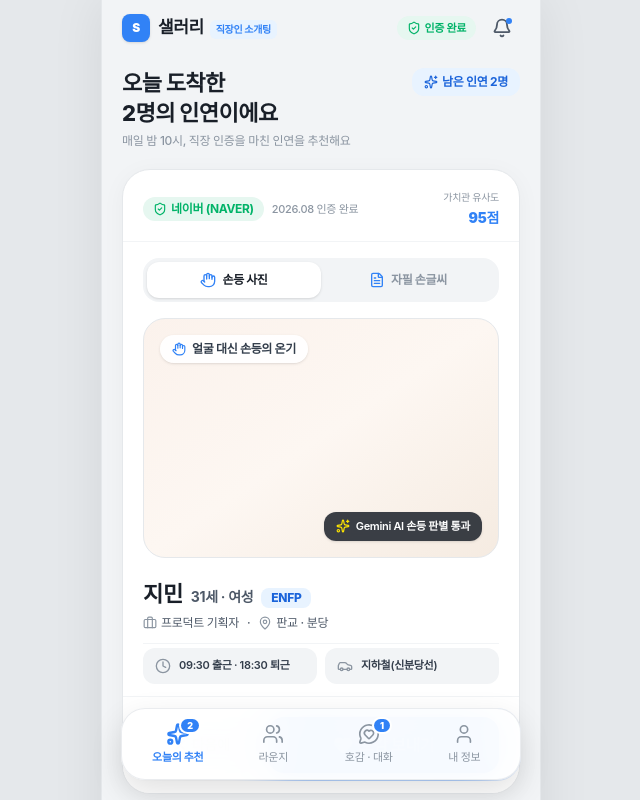
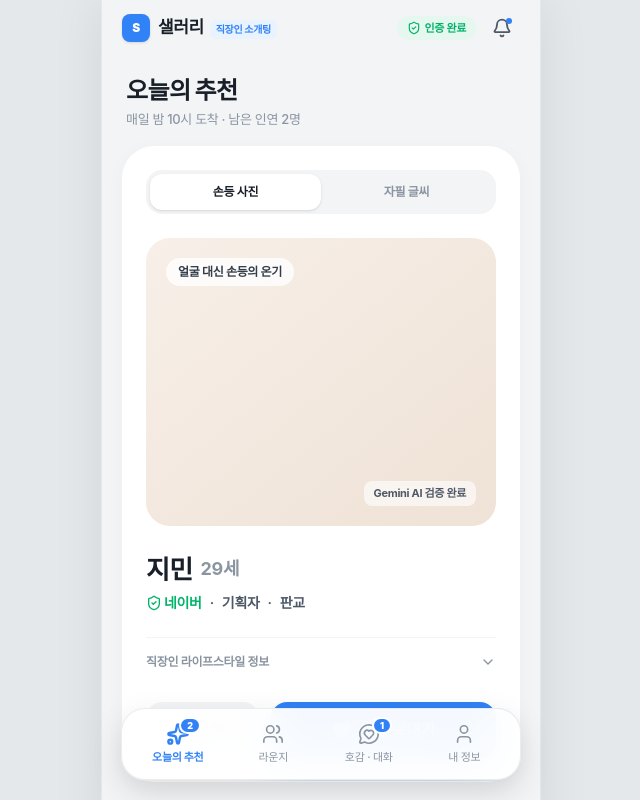
Before and after one commit to salaryee/dating, a Next.js app: page / in a window 1280 px wide. Shown: the top 800 px of the page, without its empty margins (319-959 px from the left). Built offline with nearby package versions, Linux system fonts and the light colour scheme.

Commit message:
feat: 토스 특유의 극강의 여백과 1화면 1목적 미니멀리즘 전면 적용

```diff
--- a/src/app/page.tsx
+++ b/src/app/page.tsx
@@ -8,64 +8,48 @@ import {
   X,
   Sparkles,
   Building2,
-  MapPin,
-  Briefcase,
   ShieldCheck,
   CheckCircle2,
-  Clock,
-  Car,
+  Hand,
   FileText,
-  Hand,
   RotateCcw,
-  ChevronRight,
+  ChevronDown,
 } from "lucide-react";
 
-// 기획서 100% 반영: 토스 스타일의 정갈한 프로필 카드 데이터
+// 토스 철학: 불필요한 군더더기를 걷어낸 정갈한 2인 추천 데이터
 const TODAY_RECOMMENDATIONS = [
   {
     id: "rec-1",
     name: "지민",
-    birthYear: 1996, // 29세
-    gender: "여성",
-    company: "네이버 (NAVER)",
-    job: "프로덕트 기획자",
-    location: "판교 · 분당",
+    age: 29,
+    company: "네이버",
+    job: "기획자",
+    location: "판교",
     mbti: "ENFP",
-    commuteTime: "09:30 출근 · 18:30 퇴근",
-    commuteMethod: "지하철(신분당선)",
-    drinking: "가끔 한잔",
-    smoking: "비흡연",
-    matchScore: 95, // 가치관 유사도 점수
-    handImageDescription: "시계를 찬 단정하고 맑은 손등",
-    handGradient: "from-[#FBF2EC] via-[#FDF7F2] to-[#F5EBE1]",
-    handwritingText: "퇴근 후 좋아하는 음악 들으며 밤 산책하는 시간을 가장 아껴요. 사소한 일상도 편안하게 나눌 수 있는 분을 만나고 싶어요.",
-    workVerifiedMonth: "2026.08 인증 완료",
+    commute: "09:30 출근 · 지하철",
+    lifestyle: "비흡연 · 가끔 한잔",
+    handGradient: "from-[#F7EFE8] to-[#EFE2D6]",
+    quote: "퇴근 후 좋아하는 음악 들으며 밤 산책하는 시간을 가장 아껴요.",
   },
   {
     id: "rec-2",
     name: "준호",
-    birthYear: 1994, // 31세
-    gender: "남성",
-    company: "토스 (비바리퍼블리카)",
+    age: 31,
+    company: "토스",
     job: "데이터 엔지니어",
-    location: "강남 · 서초",
+    location: "강남",
     mbti: "INTJ",
-    commuteTime: "10:00 출근 · 19:00 퇴근",
-    commuteMethod: "자차 출퇴근",
-    drinking: "안 마심",
-    smoking: "비흡연",
-    matchScore: 91,
-    handImageDescription: "손가락이 길고 깔끔한 손등",
-    handGradient: "from-[#EBF3FC] via-[#F2F7FD] to-[#E2EDF9]",
-    handwritingText: "주말에는 가볍게 러닝을 하거나 서점에서 시간을 보내요. 서로의 일과 가치관을 존중하며 함께 성장하는 인연을 찾고 있어요.",
-    workVerifiedMonth: "2026.07 인증 완료",
+    commute: "10:00 출근 · 자차",
+    lifestyle: "비흡연 · 안 마심",
+    handGradient: "from-[#E8F0F8] to-[#D6E4F2]",
+    quote: "주말엔 러닝을 하거나 서점에서 서로의 가치관을 나누고 싶어요.",
   },
 ];
 
 export default function HomePage() {
   const [currentIndex, setCurrentIndex] = useState(0);
-  const [activePhotoTab, setActivePhotoTab] = useState<"hand" | "note">("hand");
-  const [likedList, setLikedList] = useState<string[]>([]);
+  const [activeTab, setActiveTab] = useState<"hand" | "note">("hand");
+  const [showDetail, setShowDetail] = useState(false);
   const [toastMessage, setToastMessage] = useState<string | null>(null);
 
   const currentProfile = TODAY_RECOMMENDATIONS[currentIndex];
@@ -73,256 +57,206 @@ export default function HomePage() {
 
   const showToast = (message: string) => {
     setToastMessage(message);
-    setTimeout(() => setToastMessage(null), 3000);
+    setTimeout(() => setToastMessage(null), 2500);
   };
 
   const handlePass = () => {
-    showToast("다음 추천으로 넘어갔어요.");
-    setActivePhotoTab("hand");
+    showToast("다음 추천으로 넘어갔어요");
+    setActiveTab("hand");
+    setShowDetail(false);
     setCurrentIndex((prev) => prev + 1);
   };
 
   const handleLike = () => {
     if (currentProfile) {
-      setLikedList((prev) => [...prev, currentProfile.id]);
-      showToast(`${currentProfile.name}님에게 호감을 보냈어요! 상대방이 수락하면 대화가 시작돼요.`);
+      showToast(`${currentProfile.name}님에게 호감을 보냈어요`);
     }
-    setActivePhotoTab("hand");
+    setActiveTab("hand");
+    setShowDetail(false);
     setCurrentIndex((prev) => prev + 1);
   };
 
   const handleReset = () => {
     setCurrentIndex(0);
-    setActivePhotoTab("hand");
+    setActiveTab("hand");
+    setShowDetail(false);
   };
 
   return (
     <div className="flex flex-col min-h-screen bg-[#F2F4F6]">
       <MobileHeader />
 
-      {/* 토스트 안내 팝업 (토스 스타일 상단 토스트) */}
+      {/* 토스 상단 토스트 */}
       {toastMessage && (
-        <div className="fixed top-16 left-1/2 -translate-x-1/2 w-[90%] max-w-sm z-50 animate-in fade-in slide-in-from-top-3 duration-200">
-          <div className="bg-[#191F28]/95 backdrop-blur-md text-white px-4 py-3.5 rounded-2xl shadow-xl text-xs font-semibold flex items-center gap-2.5">
+        <div className="fixed top-14 left-1/2 -translate-x-1/2 w-[90%] max-w-sm z-50 animate-in fade-in slide-in-from-top-2 duration-150">
+          <div className="bg-[#191F28] text-white px-4 py-3 rounded-2xl shadow-xl text-xs font-semibold flex items-center gap-2">
             <CheckCircle2 className="w-4 h-4 text-[#3182F6] shrink-0" />
-            <span className="leading-snug">{toastMessage}</span>
+            <span>{toastMessage}</span>
           </div>
         </div>
       )}
 
-      {/* 토스 스타일 메인 타이틀 영역 */}
-      <div className="px-5 pt-3 pb-3">
-        <div className="flex items-center justify-between">
-          <div>
-            <h1 className="text-[22px] font-extrabold text-[#191F28] tracking-tight leading-snug">
-              오늘 도착한<br />2명의 인연이에요
-            </h1>
-            <p className="text-xs text-[#8B95A1] mt-1 font-medium">
-              매일 밤 10시, 직장 인증을 마친 인연을 추천해요
-            </p>
-          </div>
-          <div className="bg-[#E8F3FF] text-[#1B64DA] px-3 py-1.5 rounded-xl text-xs font-bold flex items-center gap-1 self-start">
-            <Sparkles className="w-3.5 h-3.5" />
-            <span>남은 인연 {remainingCount}명</span>
-          </div>
-        </div>
+      {/* 토스 특유의 시원한 상단 타이틀 (복잡한 뱃지 제거) */}
+      <div className="px-6 pt-5 pb-4">
+        <h1 className="text-[24px] font-black text-[#191F28] tracking-tight leading-tight">
+          오늘의 추천
+        </h1>
+        <p className="text-[13px] text-[#8B95A1] mt-1 font-medium">
+          매일 밤 10시 도착 · 남은 인연 {remainingCount}명
+        </p>
       </div>
 
-      {/* 메인 추천 카드 영역 (토스 스타일 화이트 카드) */}
-      <div className="flex-1 px-5 py-2 flex flex-col justify-center">
+      {/* 메인 콘텐츠 영역 (토스식 극도의 여백과 카드 1장 중심) */}
+      <div className="flex-1 px-5 pb-28">
         {currentProfile ? (
-          <div className="bg-white rounded-[28px] shadow-[0_4px_24px_rgba(0,0,0,0.04)] border border-[#E5E8EB] overflow-hidden flex flex-col">
+          <div className="bg-white rounded-[32px] p-6 shadow-[0_4px_20px_rgba(0,0,0,0.03)] flex flex-col gap-6">
 
-            {/* 카드 헤더: 회사 뱃지 & 가치관 점수 */}
-            <div className="px-5 pt-5 pb-3 flex items-center justify-between border-b border-[#F2F4F6]">
+            {/* 1. 손등 사진 ↔ 자필 글씨 토글 (초미니멀 토스 세그먼트) */}
+            <div className="flex bg-[#F2F4F6] p-1 rounded-2xl">
+              <button
+                onClick={() => setActiveTab("hand")}
+                className={`flex-1 py-2.5 rounded-xl text-xs font-bold transition-all ${
+                  activeTab === "hand"
+                    ? "bg-white text-[#191F28] shadow-sm"
+                    : "text-[#8B95A1]"
+                }`}
+              >
+                손등 사진
+              </button>
+              <button
+                onClick={() => setActiveTab("note")}
+                className={`flex-1 py-2.5 rounded-xl text-xs font-bold transition-all ${
+                  activeTab === "note"
+                    ? "bg-white text-[#191F28] shadow-sm"
+                    : "text-[#8B95A1]"
+                }`}
+              >
+                자필 글씨
+              </button>
+            </div>
+
+            {/* 2. 시원하고 큰 비주얼 영역 (자잘한 장식 제거) */}
+            {activeTab === "hand" ? (
+              <div
+                className={`h-72 rounded-[24px] bg-gradient-to-br ${currentProfile.handGradient} flex flex-col justify-between p-5 relative overflow-hidden`}
+              >
+                <span className="self-start bg-white/80 backdrop-blur-md px-3 py-1.5 rounded-full text-xs font-bold text-[#333D4B]">
+                  얼굴 대신 손등의 온기
+                </span>
+                <span className="self-end text-[11px] font-bold text-[#4E5968] bg-white/60 backdrop-blur-md px-2.5 py-1 rounded-lg">
+                  Gemini AI 검증 완료
+                </span>
+              </div>
+            ) : (
+              <div className="h-72 rounded-[24px] bg-[#FFFBF2] p-6 flex flex-col justify-between border border-[#F5E8D0]">
+                <span className="self-start bg-white px-3 py-1 rounded-full text-xs font-bold text-[#8F6B00]">
+                  직접 쓴 정갈한 손글씨
+                </span>
+                <p className="text-sm text-[#333D4B] leading-relaxed font-serif italic my-auto text-center px-2">
+                  "{currentProfile.quote}"
+                </p>
+                <span className="self-end text-[11px] font-bold text-[#8F6B00]/70">
+                  클린 문구 검증 완료
+                </span>
+              </div>
+            )}
+
+            {/* 3. 인적사항 (토스 스타일: 크고 시원한 텍스트 2줄) */}
+            <div>
               <div className="flex items-center gap-2">
-                <span className="inline-flex items-center gap-1 bg-[#E6F7F0] text-[#00B368] text-xs font-bold px-2.5 py-1 rounded-xl">
-                  <ShieldCheck className="w-3.5 h-3.5 text-[#00B368]" />
+                <h2 className="text-[26px] font-black text-[#191F28] tracking-tight">
+                  {currentProfile.name}
+                </h2>
+                <span className="text-lg font-bold text-[#8B95A1]">
+                  {currentProfile.age}세
+                </span>
+              </div>
+
+              <div className="flex items-center gap-2 text-sm text-[#4E5968] mt-1 font-semibold">
+                <span className="text-[#00B368] font-extrabold flex items-center gap-0.5">
+                  <ShieldCheck className="w-4 h-4 text-[#00B368]" />
                   {currentProfile.company}
                 </span>
-                <span className="text-[11px] text-[#8B95A1] font-medium">
-                  {currentProfile.workVerifiedMonth}
-                </span>
-              </div>
-              <div className="text-right">
-                <span className="text-[10px] text-[#8B95A1] font-medium block">가치관 유사도</span>
-                <span className="text-sm font-black text-[#3182F6]">
-                  {currentProfile.matchScore}점
-                </span>
+                <span>·</span>
+                <span>{currentProfile.job}</span>
+                <span>·</span>
+                <span>{currentProfile.location}</span>
               </div>
             </div>
 
-            {/* 토스 스타일 탭 전환 세그먼트 (손등 사진 ↔ 자필 손글씨) */}
-            <div className="px-5 pt-4 pb-2">
-              <div className="flex bg-[#F2F4F6] p-1 rounded-2xl">
-                <button
-                  onClick={() => setActivePhotoTab("hand")}
-                  className={`flex-1 py-2.5 rounded-xl text-xs font-extrabold flex items-center justify-center gap-1.5 transition-all ${
-                    activePhotoTab === "hand"
-                      ? "bg-white text-[#191F28] shadow-sm"
-                      : "text-[#8B95A1] hover:text-[#4E5968]"
+            {/* 4. 더 알아보기 (토스식 Progressive Disclosure: 기본은 숨김, 누르면 확장) */}
+            <div className="border-t border-[#F2F4F6] pt-4">
+              <button
+                onClick={() => setShowDetail(!showDetail)}
+                className="w-full flex items-center justify-between text-xs font-bold text-[#8B95A1] hover:text-[#4E5968]"
+              >
+                <span>직장인 라이프스타일 정보</span>
+                <ChevronDown
+                  className={`w-4 h-4 transition-transform ${
+                    showDetail ? "rotate-180 text-[#191F28]" : ""
                   }`}
-                >
-                  <Hand className="w-4 h-4 text-[#3182F6]" />
-                  <span>손등 사진</span>
-                </button>
-                <button
-                  onClick={() => setActivePhotoTab("note")}
-                  className={`flex-1 py-2.5 rounded-xl text-xs font-extrabold flex items-center justify-center gap-1.5 transition-all ${
-                    activePhotoTab === "note"
-                      ? "bg-white text-[#191F28] shadow-sm"
-                      : "text-[#8B95A1] hover:text-[#4E5968]"
-                  }`}
-                >
-                  <FileText className="w-4 h-4 text-[#3182F6]" />
-                  <span>자필 손글씨</span>
-                </button>
-              </div>
-            </div>
+                />
+              </button>
 
-            {/* 비주얼 뷰어 영역 */}
-            <div className="px-5 py-2">
-              {activePhotoTab === "hand" ? (
-                /* 손등 사진 카드 */
-                <div
-                  className={`h-60 rounded-[22px] bg-gradient-to-br ${currentProfile.handGradient} border border-[#E5E8EB] flex flex-col justify-between p-4 relative overflow-hidden`}
-                >
-                  <div className="inline-flex items-center gap-1.5 bg-white/90 backdrop-blur-md px-3 py-1.5 rounded-full text-xs font-bold text-[#333D4B] shadow-sm self-start">
-                    <Hand className="w-3.5 h-3.5 text-[#3182F6]" />
-                    <span>얼굴 대신 손등의 온기</span>
+              {showDetail && (
+                <div className="mt-3 flex flex-col gap-2 animate-in fade-in duration-200">
+                  <div className="flex justify-between py-2 text-xs border-b border-[#F2F4F6]">
+                    <span className="text-[#8B95A1]">MBTI</span>
+                    <span className="font-bold text-[#191F28]">{currentProfile.mbti}</span>
                   </div>
-
-                  {/* Gemini AI 검증 뱃지 */}
-                  <div className="self-end bg-[#191F28]/85 backdrop-blur-md text-white text-[11px] font-semibold px-3 py-1.5 rounded-xl flex items-center gap-1.5 shadow">
-                    <Sparkles className="w-3.5 h-3.5 text-[#FEE500]" />
-                    <span>Gemini AI 손등 판별 통과</span>
+                  <div className="flex justify-between py-2 text-xs border-b border-[#F2F4F6]">
+                    <span className="text-[#8B95A1]">출퇴근 패턴</span>
+                    <span className="font-bold text-[#191F28]">{currentProfile.commute}</span>
                   </div>
-                </div>
-              ) : (
-                /* 자필 손글씨 카드 */
-                <div className="h-60 rounded-[22px] bg-[#FFFBF0] border border-[#FEE500]/40 p-5 flex flex-col justify-between relative shadow-inner">
-                  <div className="inline-flex items-center gap-1.5 bg-white px-3 py-1 rounded-full text-xs font-bold text-[#8F6B00] shadow-sm self-start border border-[#FEE500]/30">
-                    <FileText className="w-3.5 h-3.5 text-[#C48C00]" />
-                    <span>직접 쓴 정갈한 손글씨</span>
-                  </div>
-
-                  <div className="bg-white p-4 rounded-2xl border border-[#FEE500]/20 shadow-sm my-auto">
-                    <p className="text-xs text-[#333D4B] leading-relaxed font-serif italic">
-                      "{currentProfile.handwritingText}"
-                    </p>
-                  </div>
-
-                  <div className="self-end text-[11px] text-[#4E5968] font-bold flex items-center gap-1">
-                    <CheckCircle2 className="w-3.5 h-3.5 text-[#00B368]" />
-                    <span>AI 자필 및 클린 문구 검증 완료</span>
+                  <div className="flex justify-between py-2 text-xs">
+                    <span className="text-[#8B95A1]">음주 · 흡연</span>
+                    <span className="font-bold text-[#191F28]">{currentProfile.lifestyle}</span>
                   </div>
                 </div>
               )}
             </div>
 
-            {/* 인적사항 및 직장인 라이프스타일 칩 */}
-            <div className="px-5 py-3 flex flex-col gap-3">
-              <div>
-                <div className="flex items-baseline gap-2">
-                  <h2 className="text-[22px] font-black text-[#191F28]">
-                    {currentProfile.name}
-                  </h2>
-                  <span className="text-sm font-bold text-[#4E5968]">
-                    {2026 - currentProfile.birthYear + 1}세 · {currentProfile.gender}
-                  </span>
-                  <span className="text-xs bg-[#E8F3FF] text-[#1B64DA] font-extrabold px-2.5 py-0.5 rounded-lg">
-                    {currentProfile.mbti}
-                  </span>
-                </div>
-                <div className="flex items-center gap-2 text-xs text-[#4E5968] mt-1 font-medium">
-                  <span className="flex items-center gap-1">
-                    <Briefcase className="w-3.5 h-3.5 text-[#8B95A1]" />
-                    {currentProfile.job}
-                  </span>
-                  <span>·</span>
-                  <span className="flex items-center gap-1">
-                    <MapPin className="w-3.5 h-3.5 text-[#8B95A1]" />
-                    {currentProfile.location}
-                  </span>
-                </div>
-              </div>
-
-              {/* 토스 스타일 칩 그리드 */}
-              <div className="grid grid-cols-2 gap-2 pt-1 border-t border-[#F2F4F6] text-xs text-[#333D4B]">
-                <div className="flex items-center gap-2 bg-[#F2F4F6] px-3 py-2.5 rounded-xl">
-                  <Clock className="w-4 h-4 text-[#8B95A1] shrink-0" />
-                  <span className="truncate font-semibold text-[11px]">{currentProfile.commuteTime}</span>
-                </div>
-                <div className="flex items-center gap-2 bg-[#F2F4F6] px-3 py-2.5 rounded-xl">
-                  <Car className="w-4 h-4 text-[#8B95A1] shrink-0" />
-                  <span className="truncate font-semibold text-[11px]">{currentProfile.commuteMethod}</span>
-                </div>
-              </div>
-            </div>
-
-            {/* 하단 토스 스타일 CTA 버튼 (시원한 56px 버튼) */}
-            <div className="p-5 bg-white border-t border-[#F2F4F6] flex items-center gap-2.5">
+            {/* 5. 토스 시그니처 대형 56px 버튼 2개 */}
+            <div className="flex items-center gap-3 pt-2">
               <button
                 onClick={handlePass}
-                className="w-1/3 h-14 rounded-2xl bg-[#F2F4F6] text-[#4E5968] font-extrabold text-sm hover:bg-[#E5E8EB] toss-press-effect flex items-center justify-center gap-1"
+                className="w-1/3 h-14 rounded-2xl bg-[#F2F4F6] text-[#4E5968] font-extrabold text-base hover:bg-[#E5E8EB] toss-press-effect"
               >
-                <X className="w-4 h-4 stroke-[2.5]" />
-                <span>다음에</span>
+                다음에
               </button>
-
               <button
                 onClick={handleLike}
-                className="w-2/3 h-14 rounded-2xl bg-[#3182F6] text-white font-extrabold text-base hover:bg-[#1B64DA] toss-press-effect flex items-center justify-center gap-1.5 shadow-md shadow-blue-500/20"
+                className="w-2/3 h-14 rounded-2xl bg-[#3182F6] text-white font-extrabold text-base hover:bg-[#1B64DA] toss-press-effect flex items-center justify-center gap-2 shadow-lg shadow-blue-500/20"
               >
                 <Heart className="w-5 h-5 fill-white" />
                 <span>호감 보내기</span>
               </button>
             </div>
+
           </div>
         ) : (
-          /* 추천 2명 모두 완료 화면 */
-          <div className="bg-white rounded-[28px] p-8 shadow-sm border border-[#E5E8EB] text-center flex flex-col items-center justify-center gap-4">
+          /* 추천 완료 화면 (토스 스타일 미니멀) */
+          <div className="bg-white rounded-[32px] p-10 text-center flex flex-col items-center justify-center gap-4">
             <div className="w-16 h-16 rounded-3xl bg-[#E8F3FF] flex items-center justify-center text-[#3182F6]">
               <Sparkles className="w-8 h-8" />
             </div>
             <div>
-              <h3 className="text-lg font-extrabold text-[#191F28]">
-                오늘의 추천 2명을 모두 확인했어요
+              <h3 className="text-xl font-extrabold text-[#191F28]">
+                오늘의 추천이 끝났어요
               </h3>
-              <p className="text-xs text-[#4E5968] mt-1.5 leading-relaxed font-medium">
-                매일 밤 10시에 새로운 직장인 추천이 도착해요.<br />
-                직장인 라운지에서 새로운 이야기를 나눠보세요.
+              <p className="text-xs text-[#8B95A1] mt-2 leading-relaxed">
+                매일 밤 10시에 새로운 추천 2명이 도착해요.
               </p>
             </div>
             <button
               onClick={handleReset}
-              className="w-full h-12 rounded-2xl bg-[#F2F4F6] text-[#333D4B] font-bold text-xs hover:bg-[#E5E8EB] toss-press-effect flex items-center justify-center gap-1.5 mt-2"
+              className="w-full h-14 rounded-2xl bg-[#F2F4F6] text-[#333D4B] font-bold text-sm hover:bg-[#E5E8EB] toss-press-effect mt-4"
             >
-              <RotateCcw className="w-4 h-4" />
-              <span>추천 카드 다시 보기</span>
+              추천 다시 보기
             </button>
           </div>
         )}
       </div>
-
-      {/* 안심 인증 가이드 배너 (토스 스타일 카드) */}
-      <div className="px-5 pb-28 pt-2">
-        <Link
-          href="/auth/verify-work"
-          className="bg-white p-4 rounded-2xl border border-[#E5E8EB] flex items-center justify-between hover:border-blue-200 transition-colors"
-        >
-          <div className="flex items-center gap-3">
-            <div className="w-9 h-9 rounded-xl bg-[#E8F3FF] flex items-center justify-center text-[#3182F6]">
-              <ShieldCheck className="w-5 h-5" />
-            </div>
-            <div>
-              <p className="text-xs font-bold text-[#191F28]">100% 명함 인증 시스템</p>
-              <p className="text-[11px] text-[#8B95A1]">얼굴 노출 없이 손글씨와 가치관으로 만나요</p>
-            </div>
-          </div>
-          <ChevronRight className="w-4 h-4 text-[#8B95A1]" />
-        </Link>
-      </div>
     </div>
   );
 }
```
Also changed, not shown: src/app/auth/login/page.tsx (+33 -38 lines).
